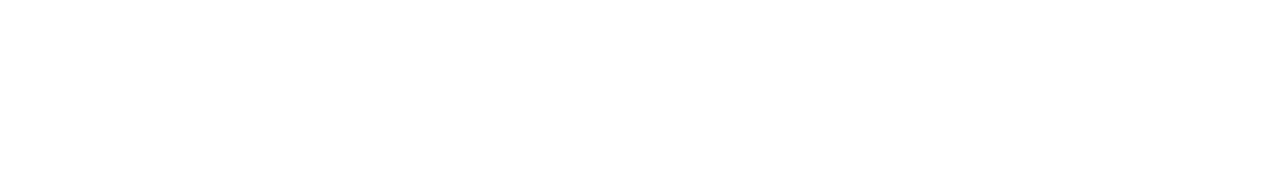
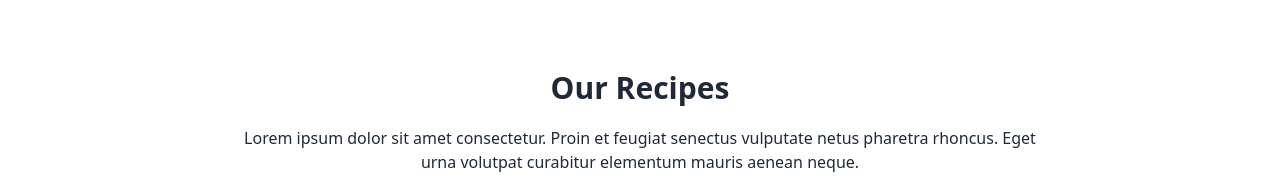
Before and after one commit to programmerrabbanii/recipe-calories, a React (Vite) app: page / in a window 1280 px wide. Shown: the part 898-1085 px from the top of the page. Before the commit the page ends 888 px from the top, so only its background shows below. Built offline with nearby package versions, Linux system fonts and the light colour scheme.

Commit message:
added the recipe section

```diff
--- a/src/App.jsx
+++ b/src/App.jsx
@@ -1,11 +1,13 @@
 import Bannar from "./components/Bannar";
 import Header from "./components/Header";
+import Recepies from "./components/Recepies";
 
 const App = () => {
   return (
     <div className="w-11/12 mx-auto">
       <Header></Header>
       <Bannar></Bannar>
+      <Recepies></Recepies>
 
     </div>
   );
--- a/src/components/Recepies.jsx
+++ b/src/components/Recepies.jsx
@@ -0,0 +1,10 @@
+const Recepies = () => {
+    return (
+        <div className="text-center mt-20">
+            <h2 className="text-center text-3xl font-semibold mb-5">Our Recipes</h2>
+            <p className="mb-4">Lorem ipsum dolor sit amet consectetur. Proin et feugiat senectus vulputate netus pharetra rhoncus. Eget <br /> urna volutpat curabitur elementum mauris aenean neque. </p>
+        </div>
+    );
+};
+
+export default Recepies;
```
